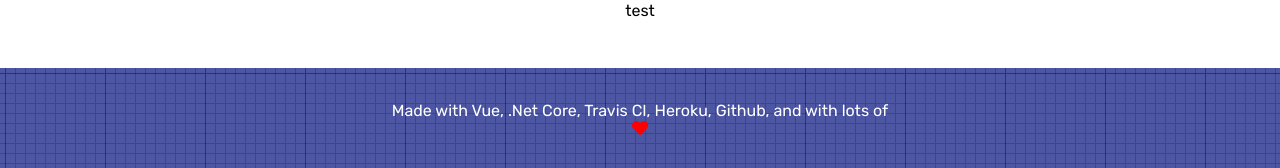
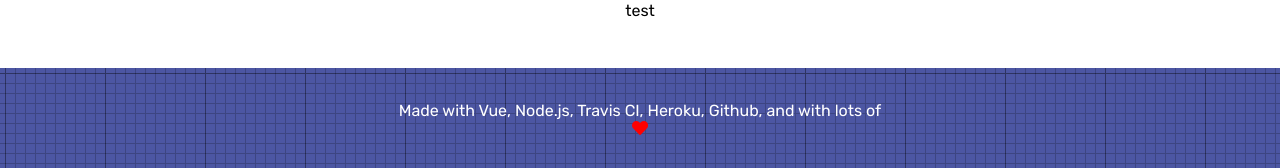
Before and after one commit to wiertar/wiertar.github.io, a Vue app: page / in a window 1280 px wide. Shown: the part 779-947 px from the top of the page. Built offline with nearby package versions, Linux system fonts and the light colour scheme; no server answers.

Commit message:
changed res to res.data, footer change

```diff
--- a/src/App.vue
+++ b/src/App.vue
@@ -47,7 +47,7 @@
     <footer class="footer">
       <div class="footer__content">
         <span>
-          Made with Vue, .Net Core, Travis CI, Heroku, Github, and with lots of
+          Made with Vue, Node.js, Travis CI, Heroku, Github, and with lots of
           <i class="fas fa-heart"></i>
         </span>
       </div>
@@ -70,7 +70,7 @@ export default {
     axios
       .get('https://gentle-waters-43988.herokuapp.com/api/content')
       .then((res) => {
-        this.skills = res;
+        this.skills = res.data;
       });
   },
   components: {
```
